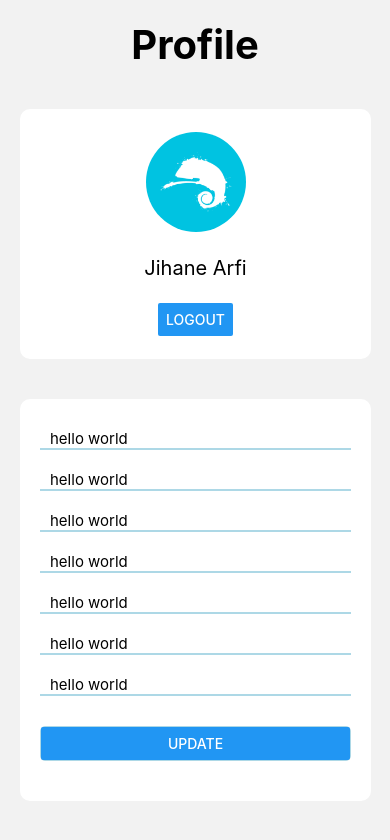
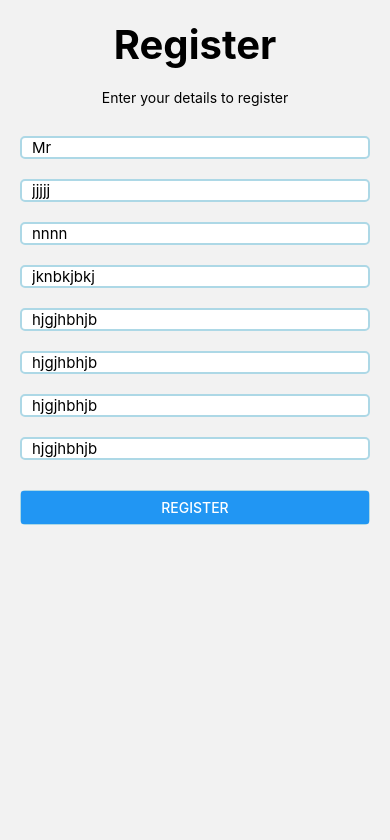
Before and after one commit to jihaneCameleon/test_auth, a React Native app: screen / in a window 390 px wide. Shown: the top 840 px of the page. Built offline with nearby package versions, Linux system fonts and the light colour scheme.

Commit message:
ajouter le api

```diff
--- a/App.js
+++ b/App.js
@@ -17,22 +17,27 @@ export default function App() {
   return (
     <NavigationContainer>
       <Stack.Navigator>
+
+
+      <Stack.Screen
+          options={{headerShown: false}}
+          name="Register"
+          component={Register}
+        />
+
         <Stack.Screen
           options={{headerShown: false}}
           name="Profile"
           component={Profile}
         />
+
         <Stack.Screen
           options={{headerShown: false}}
           name="Login"
           component={Login}
         />
 
-        <Stack.Screen
-          options={{headerShown: false}}
-          name="Register"
-          component={Register}
-        />
+
       </Stack.Navigator>
     </NavigationContainer>
   );
--- a/components/Button.js
+++ b/components/Button.js
@@ -4,7 +4,7 @@ import React from "react";
 const FormButton = props => {
   return (
     <View style={styles.container}>
-      <Button style={styles.btn}  title={props.title} />
+      <Button style={styles.btn} onPress={props.onPress}  title={props.title} />
     </View>
   );
 };
--- a/components/TextInput.js
+++ b/components/TextInput.js
@@ -9,6 +9,7 @@ const Input = props => {
         keyboardType={props.type}
         autoComplete={props.autoComplete}
         value={props.value}
+        onChangeText={props.onChangeText}
       />
     </View>
   );
--- a/package.json
+++ b/package.json
@@ -13,6 +13,7 @@
     "@react-native-community/masked-view": "^0.1.11",
     "@react-navigation/native": "^6.0.10",
     "@react-navigation/stack": "^6.2.1",
+    "axios": "^0.26.1",
     "react": "17.0.2",
     "react-native": "0.68.1",
     "react-native-gesture-handler": "^2.4.1",
--- a/screens/Login.js
+++ b/screens/Login.js
@@ -1,9 +1,34 @@
 import {View, Text, StyleSheet, SafeAreaView, ScrollView} from 'react-native';
-import React from 'react';
+import React,{useState} from 'react';
 import Input from '../components/TextInput';
 import FormButton from '../components/Button';
 
 const Register = () => {
+
+  const [email,setEmail]=useState('');
+  const [password,setPassword]=useState('');
+
+  const [message,setMessage]=useState({
+    text:'',
+    color:''
+  });
+
+  const inputHandler= () =>{
+
+  if(!email.trim()){
+    setMessage({text:'Please set a valid email',color:'red'});
+  }
+
+  else if(!password.trim()){
+    setMessage({text:'Please set a valid password',color:'red'});
+  }
+
+  else{
+    setMessage({text:"you are successfully registered",color:'green'})
+  }
+
+  }
+
   return (
     <SafeAreaView style={styles.screen}>
       <ScrollView>
@@ -12,9 +37,11 @@ const Register = () => {
           <Text style={styles.text}>Enter your details to login</Text>
         </View>
         <View style={styles.inputContainer}>
-          <Input placeholder="Email" type="default" autoComplete="email" />
-          <Input placeholder="Password" type="default" autoComplete="password" />
-          <FormButton title="Login" />
+        <Text style={{color:message.color}}>{message.text}</Text>
+          <Input placeholder="Email" type="default" autoComplete="email" style={styles.input} value={email} onChangeText={value=>setEmail(value)} />
+          <Input placeholder="Password" type="default" autoComplete="password" style={styles.input} value={password} onChangeText={value=>setPassword(value)} />
+          <FormButton title="Login" onPress={inputHandler} />
+
         </View>
       </ScrollView>
     </SafeAreaView>
--- a/screens/Profile.js
+++ b/screens/Profile.js
@@ -1,9 +1,63 @@
 import {View, Text, StyleSheet, SafeAreaView, ScrollView, Image, Button} from 'react-native';
-import React from 'react';
+import React,{useState} from 'react';
 import Input from '../components/TextInput';
 import FormButton from '../components/Button';
 
 const Profile = () => {
+
+  const [civilite,setCivilite]=useState('');
+  const [nom,setNom]=useState('');
+  const [prenom,setPrenom]=useState('');
+  const [email,setEmail]=useState('');
+  const [password,setPassword]=useState('');
+  const [photo,setPhoto]=useState('');
+  const [ville,setVille]=useState('');
+  const [adresse,setAdresse]=useState('');
+
+  const [message,setMessage]=useState({
+    text:'',
+    color:''
+  });
+
+  const inputHandler= () =>{
+    if(!civilite.trim()){
+    setMessage({text:'Please set a valid civilite' ,color:'red'});
+  }
+
+  else if(!nom.trim()){
+    setMessage({text:'Please set a valid nom' ,color:'red'});
+  }
+
+  else if(!prenom.trim()){
+    setMessage({text:'Please set a valid prenom' ,color:'red'});
+  }
+
+  else if(!email.trim()){
+    setMessage({text:'Please set a valid email',color:'red'});
+  }
+
+  else if(!password.trim()){
+    setMessage({text:'Please set a valid password',color:'red'});
+  }
+
+  else if(!photo.trim()){
+    setMessage({text:'Please set a valid photo',color:'red'});
+  }
+
+  else if(!ville.trim()){
+    setMessage({text:'Please set a valid ville',color:'red'});
+  }
+
+  else if(!adresse.trim()){
+    setMessage({text:'Please set a valid adresse',color:'red'});
+  }
+
+  else{
+    setMessage({text:"you are successfully registered",color:'green'})
+  }
+
+  }
+
   return (
     <SafeAreaView style={styles.screen}>
       <ScrollView>
@@ -19,22 +73,16 @@ const Profile = () => {
         </View>
         <View style={styles.cardBody}>
           <View style={styles.inputContainer}>
-            <Input placeholder="Nom" type="default" autoComplete="name" value="hello world" style={styles.input} />
-            <Input placeholder="Prenom" type="default" autoComplete="name" value="hello world" style={styles.input} />
-            <Input placeholder="Email" type="default" autoComplete="email" value="hello world" style={styles.input} />
-            <Input
-              placeholder="Password"
-              type="default"
-              autoComplete="password"
-            value="hello world" style={styles.input} />
-            <Input placeholder="Photo" type="default" autoComplete="name" value="hello world" style={styles.input} />
-            <Input placeholder="Ville" type="default" autoComplete="name" value="hello world" style={styles.input} />
-            <Input
-              placeholder="Adresse"
-              type="default"
-              autoComplete="street-address"
-            value="hello world" style={styles.input} />
-            <FormButton title="Update" value="hello world" />
+          <Text style={{color:message.color}}>{message.text}</Text>
+          <Input placeholder="Civilite" type="default" autoComplete="name" style={styles.input} value={civilite} onChangeText={value=>setCivilite(value)} />
+          <Input placeholder="Nom" type="default" autoComplete="name" style={styles.input} value={nom} onChangeText={value=>setNom(value)} />
+          <Input placeholder="Prenom" type="default" autoComplete="name" style={styles.input} value={prenom} onChangeText={value=>setPrenom(value)} />
+          <Input placeholder="Email" type="default" autoComplete="email" style={styles.input} value={email} onChangeText={value=>setEmail(value)} />
+          <Input placeholder="Password" type="default" autoComplete="password" style={styles.input} value={password} onChangeText={value=>setPassword(value)} />
+          <Input placeholder="Photo" type="default" autoComplete="name" style={styles.input} value={photo} onChangeText={value=>setPhoto(value)} />
+          <Input placeholder="Ville" type="default" autoComplete="name" style={styles.input} value={ville} onChangeText={value=>setVille(value)} />
+          <Input placeholder="Adresse" type="default" autoComplete="street-address" style={styles.input} value={adresse} onChangeText={value=>setAdresse(value)} />
+          <FormButton title="Update" onPress={inputHandler} />
           </View>
         </View>
       </ScrollView>
--- a/screens/Register.js
+++ b/screens/Register.js
@@ -1,9 +1,123 @@
 import {View, Text, StyleSheet, SafeAreaView, ScrollView} from 'react-native';
-import React from 'react'
-import Input from '../components/TextInput'
+import React,{useState} from 'react';
+import Input from '../components/TextInput';
 import FormButton from '../components/Button';
+import deviceStorage from '../services/deviceStorage';
+import axios from 'axios';
 
 const Register = () => {
+
+  const [civilite,setCivilite]=useState('');
+  const [nom,setNom]=useState('');
+  const [prenom,setPrenom]=useState('');
+  const [email,setEmail]=useState('');
+  const [password,setPassword]=useState('');
+  const [photo,setPhoto]=useState('');
+  const [ville,setVille]=useState('');
+  const [adresse,setAdresse]=useState('');
+
+  const [message,setMessage]=useState({
+    text:'',
+    color:''
+  });
+
+  const [error,setError]=useState({
+    error:'',
+    loading:true
+  })
+
+  const inputHandler= () =>{
+  //   if(!civilite.trim()){
+  //   setMessage({text:'Please set a valid civilite' ,color:'red'});
+  // }
+
+  // else if(!nom.trim()){
+  //   setMessage({text:'Please set a valid nom' ,color:'red'});
+  // }
+
+  // else if(!prenom.trim()){
+  //   setMessage({text:'Please set a valid prenom' ,color:'red'});
+  // }
+
+  // else if(!email.trim()){
+  //   setMessage({text:'Please set a valid email',color:'red'});
+  // }
+
+  // else if(!password.trim()){
+  //   setMessage({text:'Please set a valid password',color:'red'});
+  // }
+
+  // else if(!photo.trim()){
+  //   setMessage({text:'Please set a valid photo',color:'red'});
+  // }
+
+  // else if(!ville.trim()){
+  //   setMessage({text:'Please set a valid ville',color:'red'});
+  // }
+
+  // else if(!adresse.trim()){
+  //   setMessage({text:'Please set a valid adresse',color:'red'});
+  // }
+
+  // else{
+    // axios.post("localhost/api/register.php",{
+    //   user: {
+    //     civilite: civilite,
+    //     nom:nom,
+    //     prenom:prenom,
+    //     email,email,
+    //     password: password,
+    //     photo:photo,
+    //     ville:ville,
+    //     adresse:adresse
+    //   }
+    // },)
+    // .then((response) => {
+    //   console.log(response)
+    // })
+    // .catch((error) => {
+    //    // Handle returned errors here
+    // });
+
+
+    const url="http://192.168.137.1:80/api/register.php";
+    const headers={
+      'Accept':'application/json',
+      'Content-Type':'application.json'
+    }
+
+    const data={
+      civilite: 'mr',
+        nom:'jIHANE',
+        prenom:'arfi',
+        email:'dnfnfnfnfnf',
+        password: 'password',
+        photo:'photo',
+        ville:'ville',
+        adresse:'adresse'
+    }
+    fetch(url,
+      {
+        method:'POST',
+        headers:headers,
+        body:JSON.stringify(data)
+      }
+      )
+      .then((response)=>response.json())
+      .then((response)=>{
+        alert(response[0].message);
+        alert(response)
+      })
+      .catch((err)=>{
+        alert("error"+err);
+      })
+
+
+
+}
+
+
+
   return (
     <SafeAreaView style={styles.screen}>
       <ScrollView>
@@ -12,14 +126,16 @@ const Register = () => {
           <Text style={styles.text}>Enter your details to register</Text>
         </View>
         <View style={styles.inputContainer}>
-          <Input placeholder="Nom" type="default" autoComplete="name" style={input} />
-          <Input placeholder="Prenom" type="default" autoComplete="name" style={input} />
-          <Input placeholder="Email" type="default" autoComplete="email" style={input} />
-          <Input placeholder="Password" type="default" autoComplete="password" style={input} />
-          <Input placeholder="Photo" type="default" autoComplete="name" style={input} />
-          <Input placeholder="Ville" type="default" autoComplete="name" style={input} />
-          <Input placeholder="Adresse" type="default" autoComplete="street-address" style={input} />
-          <FormButton title="Register" />
+        <Text >{message.text}</Text>
+          <Input placeholder="Civilite" type="default" autoComplete="name" style={styles.input} value="Mr" onChangeText={value=>setCivilite(value)} />
+          <Input placeholder="Nom" type="default" autoComplete="name" style={styles.input} value="jjjjj" onChangeText={value=>setNom(value)} />
+          <Input placeholder="Prenom" type="default" autoComplete="name" style={styles.input} value="nnnn" onChangeText={value=>setPrenom(value)} />
+          <Input placeholder="Email" type="default" autoComplete="email" style={styles.input} value="jknbkjbkj" onChangeText={value=>setEmail(value)} />
+          <Input placeholder="Password" type="default" autoComplete="password" style={styles.input} value="hjgjhbhjb" onChangeText={value=>setPassword(value)} />
+          <Input placeholder="Photo" type="default" autoComplete="name" style={styles.input} value="hjgjhbhjb" onChangeText={value=>setPhoto(value)} />
+          <Input placeholder="Ville" type="default" autoComplete="name" style={styles.input} value="hjgjhbhjb" onChangeText={value=>setVille(value)} />
+          <Input placeholder="Adresse" type="default" autoComplete="street-address" style={styles.input} value="hjgjhbhjb" onChangeText={value=>setAdresse(value)} />
+          <FormButton title="Register" onPress={inputHandler} />
         </View>
       </ScrollView>
     </SafeAreaView>
--- /dev/null
+++ b/services/deviceStorage.js
@@ -0,0 +1,11 @@
+const deviceStorage = {
+
+    async saveItem(key, value) {
+      try {
+        await AsyncStorage.setItem(key, value);
+      } catch (error) {
+        console.log('AsyncStorage Error: ' + error.message);
+      }
+}
+
+}
```
Also changed, not shown: 2 other files (tests, documents, lock files or other folders).
